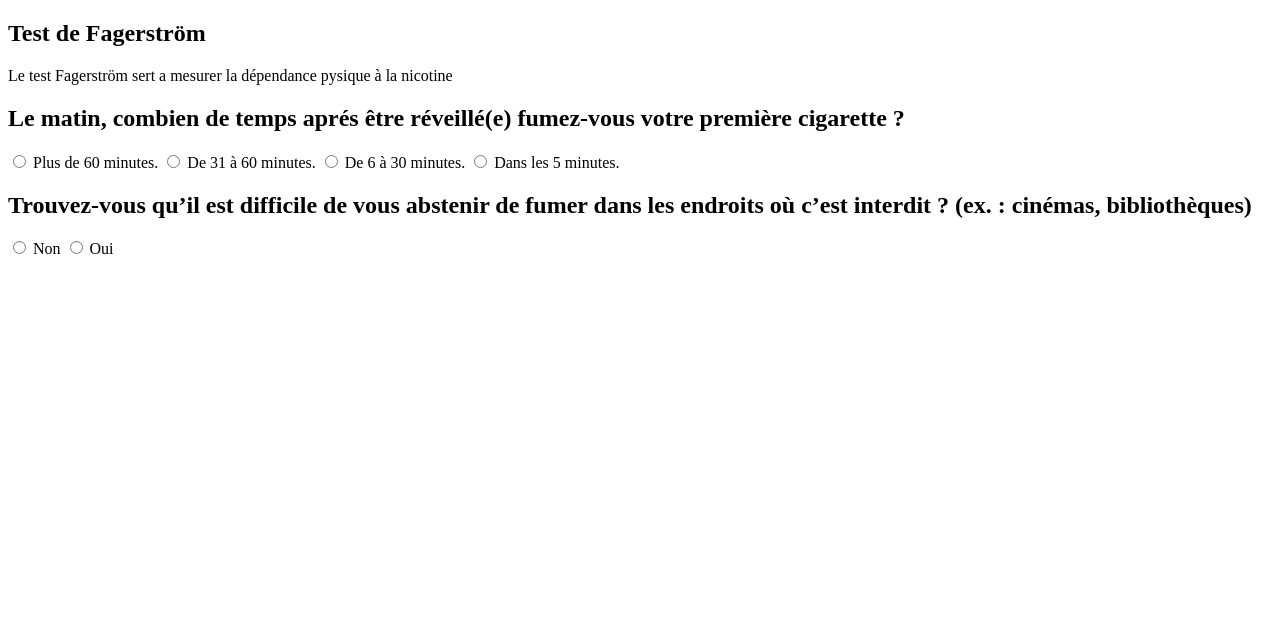
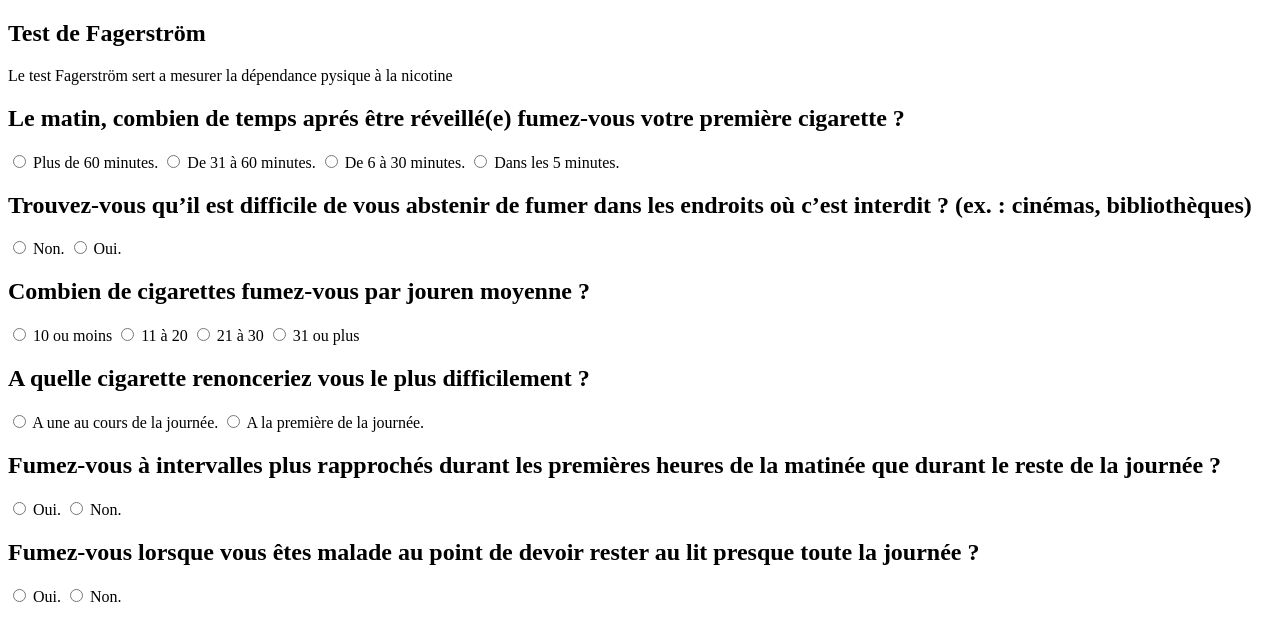
Before and after one commit to ENS-Studio/Fumer-stop, a plain HTML site: page Fagerström/index.html in a window 1280 px wide. Drawn offline with Linux system fonts and the light colour scheme.

Commit message:
Première version du test Fager

```diff
--- a/Fagerström/index.html
+++ b/Fagerström/index.html
@@ -1,9 +1,9 @@
 <!DOCTYPE html>
 <html lang="fr">
   <head>
-    <meta charset="UTF-8">
-    <meta name="viewport" content="width=device-width, initial-scale=1.0">
-    <title> Test Fagerström</title>
+    <meta charset="UTF-8" />
+    <meta name="viewport" content="width=device-width, initial-scale=1.0" />
+    <title>Test Fagerström</title>
   </head>
   <body>
     <section>
@@ -15,30 +15,79 @@
     <div>
       <div>
             <h2>
-                Le matin, combien de temps aprés être réveillé(e)
-                fumez-vous votre première cigarette ?
+            Le matin, combien de temps aprés être réveillé(e) fumez-vous votre
+            première cigarette ?
             </h2>
             <input type="radio" id="1.1" name="question1" value="Plus de 60 minutes." />
             <label for="1">Plus de 60 minutes.</label>
-            <input type="radio" id="1.2" name="question1" value="De 31 à 60 minutes." />
+
+            <input type="radio" id="1.2" name="question1" value="De 31 à 60 minutes."/>
             <label for="1">De 31 à 60 minutes.</label>
-            <input type="radio" id="1.3" name="question1" value="De 6 à 30 minutes." />
+
+            <input type="radio" id="1.3" name="question1" value="De 6 à 30 minutes."/>
             <label for="1">De 6 à 30 minutes.</label>
+
             <input type="radio" id="1.4" name="question1" value="Dans les 5 minutes." />
             <label for="1">Dans les 5 minutes.</label>
-
       </div>
       <div>
             <h2>
-                Trouvez-vous qu’il est difficile de vous abstenir de fumer dans les endroits où
-                c’est interdit ? (ex. : cinémas, bibliothèques)
+            Trouvez-vous qu’il est difficile de vous abstenir de fumer dans les
+            endroits où c’est interdit ? (ex. : cinémas, bibliothèques)
             </h2>
-            <input type="radio" id="2.1" name="question2" value="Non" />
-            <label for="1">Non</label>
-            <input type="radio" id="2.2" name="question2" value="Oui" />
-            <label for="1">Oui</label>
+            <input type="radio" id="2.1" name="question2" value="Non." />
+            <label for="1">Non.</label>
+            <input type="radio" id="2.2" name="question2" value="Oui." />
+            <label for="1">Oui.</label>
+      </div>
+      <div>
+        <h2>
+          Combien de cigarettes fumez-vous par jouren moyenne ?
+        </h2>
+        <input type="radio" id="3.1" name="question3" value="10 ou moins" />
+        <label for="3">10 ou moins</label>
+
+        <input type="radio" id="3.2" name="question3" value="11 à 20" />
+        <label for="3">11 à 20</label>
+
+        <input type="radio" id="3.3" name="question3" value="21 à 30" />
+        <label for="3">21 à 30</label>
+
+        <input type="radio" id="3.4" name="question3" value="31 ou plus" />
+        <label for="3">31 ou plus</label>
+      </div>
+      <div>
+        <h2>
+          A quelle cigarette renonceriez vous le plus difficilement ?
+        </h2>
+        <input type="radio" id="3.1" name="question4" value="A une au cours de la journée." />
+        <label for="3">A une au cours de la journée.</label>
+
+        <input type="radio" id="3.2" name="question4" value="A la première de la journée." />
+        <label for="3">A la première de la journée.</label>
+      </div>
+      <div>
+       <h2>
+          Fumez-vous à intervalles plus rapprochés
+          durant les premières heures de la matinée que durant le reste de la journée ?
+        </h2>
+        <input type="radio" id="3.1" name="question5" value="Oui." />
+        <label for="3">Oui.</label>
+
+        <input type="radio" id="3.2" name="question5" value="Non." />
+        <label for="3">Non.</label>
+      </div>
+      <div>
+       <h2>
+          Fumez-vous lorsque vous êtes malade au point
+          de devoir rester au lit presque toute la journée ?
+        </h2>
+        <input type="radio" id="3.1" name="question6" value="Oui." />
+        <label for="3">Oui.</label>
+
+        <input type="radio" id="3.2" name="question6" value="Non." />
+        <label for="3">Non.</label>
       </div>
     </div>
-
   </body>
 </html>
```
Lines whose indentation alone changed are shown as unchanged.
